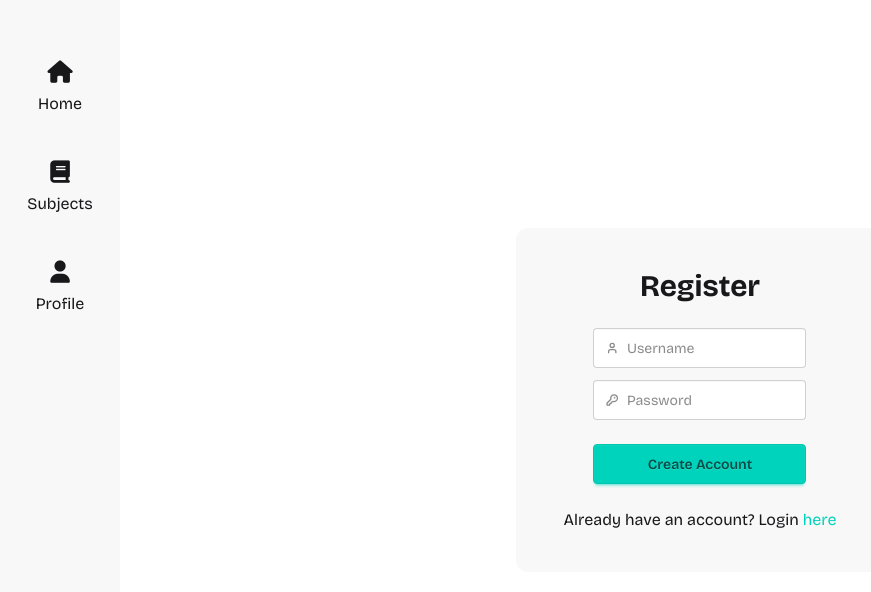
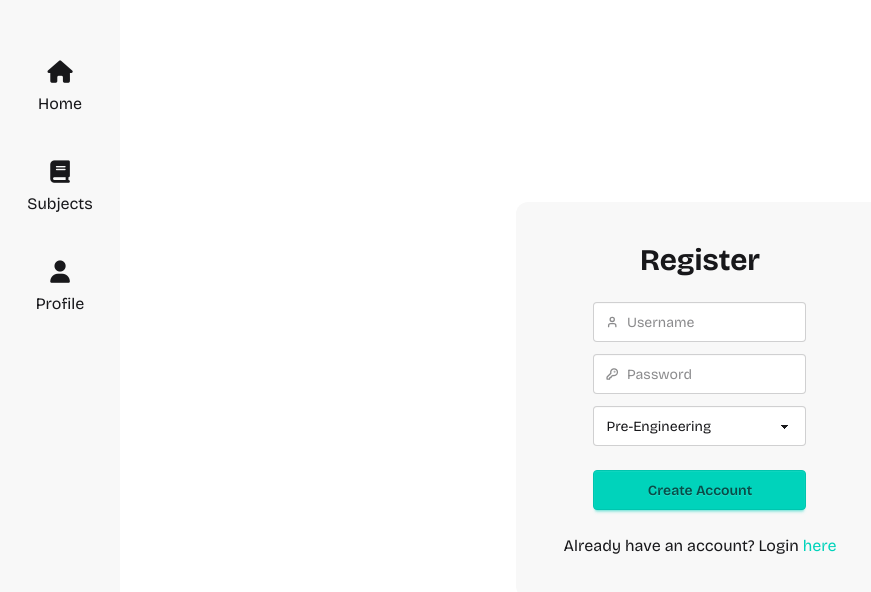
Before and after one commit to nabeel-sadiq/boards-tracker, a SvelteKit app: page /register in a window 1280 px wide. Shown: the top 592 px of the page, without its empty margins (0-871 px from the left). Built offline with nearby package versions, Linux system fonts and the light colour scheme; no server answers.

Commit message:
Added core

```diff
--- a/src/hooks.server.js
+++ b/src/hooks.server.js
@@ -21,7 +21,8 @@ export const handle = async ({event, resolve}) => {
     if (user.length > 0) {
         event.locals.user = {
             name: user[0].username,
-            id: user[0].id
+            id: user[0].id,
+            core: user[0].core,
         };
     }
 
--- a/src/lib/server/db/schema.js
+++ b/src/lib/server/db/schema.js
@@ -3,6 +3,7 @@ import {sqliteTable, text, integer} from 'drizzle-orm/sqlite-core';
 export const Users = sqliteTable('users', {
     id: integer('id').primaryKey({autoIncrement: true}),
     username: text('username').notNull().unique(),
+    core: text('core').notNull().default("ICS"),
     passwordHash: text('password_hash').notNull(),
     userAuthToken: text('user_auth_token').notNull().unique(),
 
--- a/src/routes/profile/+page.svelte
+++ b/src/routes/profile/+page.svelte
@@ -30,17 +30,19 @@
                 </label>
             </div>
             <div class="divider h-1"></div>
-            <select class="w-60 p-3">
-                <option disabled selected>Subject Combination</option>
-                <option>Pre-Medical</option>
-                <option>Pre-Engineering</option>
-                <option>ICS - Physics</option>
-                <option>ICS - Stats</option>
-            </select>
+            <form class="flex flex-col gap-4" method="post">
+                <select class="w-60 p-3">
+                    <option selected={data.user.core == "medical"}>Pre-Medical</option>
+                    <option selected={data.user.core == "engineering"}>Pre-Engineering</option>
+                    <option selected={data.user.core == "ICS"}>ICS - Physics</option>
+                </select>
+                    <button class="btn btn-success" type="submit">Save</button>
+            </form>
             <div class="divider h-1"></div>
             <div class="flex justify-between items-center gap-2">
                 <form action="/logout" method="post">
-                    <button type="submit" class="btn btn-error"><i class="fa-solid fa-right-from-bracket"></i>Logout</button>
+                    <button type="submit" class="btn btn-error"><i class="fa-solid fa-right-from-bracket"></i>Logout
+                    </button>
                 </form>
                 <button class="btn btn-error"><i class="fa-solid fa-trash"></i>Delete Account</button>
             </div>
--- a/src/routes/register/+page.server.js
+++ b/src/routes/register/+page.server.js
@@ -13,12 +13,13 @@ const register = async ({request}) => {
     const data = await request.formData();
     const username = data.get('username');
     const password = data.get('password');
+    const core = data.get('core');
 
     if (
         typeof username !== 'string' ||
         typeof password !== 'string' ||
         !username ||
-        !password
+        !password || !core
     ) {
         return fail(400, {invalid: true});
     }
@@ -37,6 +38,7 @@ const register = async ({request}) => {
         username,
         passwordHash: await bcrypt.hash(password, 10),
         userAuthToken: crypto.randomUUID(),
+        core: core,
     }).returning({id: Users.id});
 
     insertStandardData(newUser.id)
--- a/src/routes/register/+page.svelte
+++ b/src/routes/register/+page.svelte
@@ -34,9 +34,15 @@
                             <circle cx="16.5" cy="7.5" r=".5" fill="currentColor"></circle>
                         </g>
                     </svg>
-                    <input type="password" required placeholder="Password" minlength="5" name="password" />
+                    <input type="password" required placeholder="Password" minlength="5" name="password"/>
                 </label>
             </div>
+
+            <select class="select" name="core">
+                <option value="medical">Pre-Medical</option>
+                <option value="engineering" selected>Pre-Engineering</option>
+                <option value="ICS">ICS-Physics</option>
+            </select>
 
             {#if form?.user}
                 <p class="error">Account already exists! Login <a href="/login">here</a></p>
```
